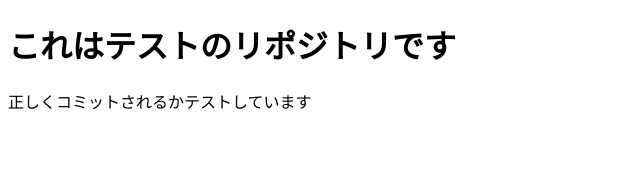
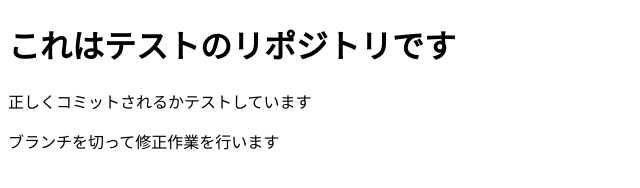
Before and after one commit to ke-suzuki04/test_repository, a plain HTML site: page index.html in a window 1280 px wide. Shown: the whole page, without its empty margins (0-640 px from the left). Drawn offline with Linux system fonts and the light colour scheme.

Commit message:
second commit

```diff
--- a/index.html
+++ b/index.html
@@ -9,5 +9,6 @@
 <body>
   <h1>これはテストのリポジトリです</h1>
   <p> 正しくコミットされるかテストしています</p>
+  <p>ブランチを切って修正作業を行います</p>
 </body>
 </html>
```
